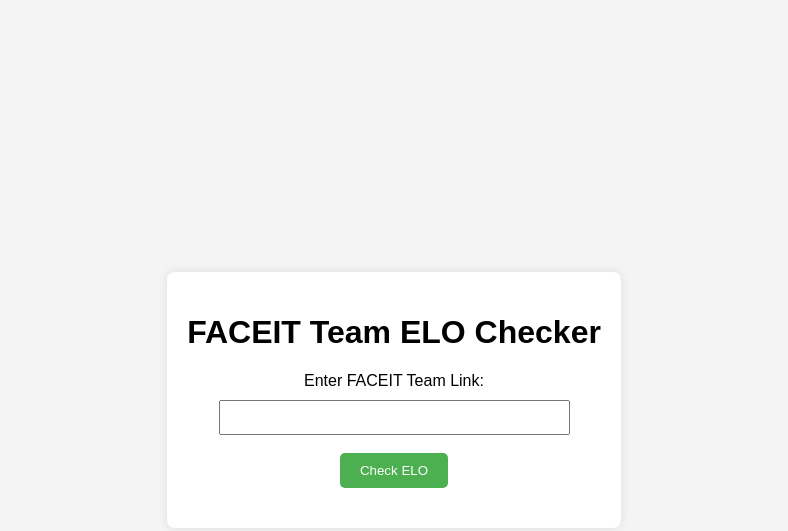
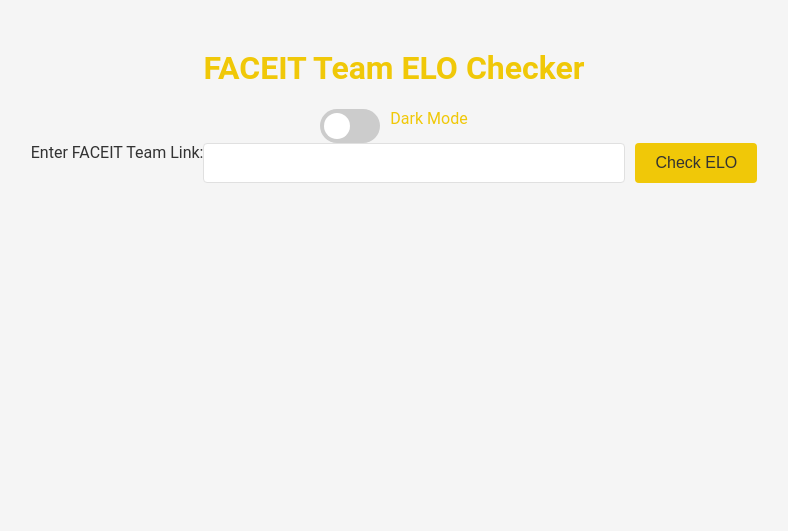
Before and after one commit to Boci1337/faceit-team-inspector, a plain HTML site: page index.html in a window 1280 px wide. Shown: the whole page, without its empty margins (246-1034 px from the left). Drawn offline with Linux system fonts and the light colour scheme.

Commit message:
Added dark mode, changed design.

```diff
--- a/index.html
+++ b/index.html
@@ -9,6 +9,13 @@
 <body>
     <div class="container">
         <h1>FACEIT Team ELO Checker</h1>
+        <div class="dark-mode-toggle">
+          <label class="switch">
+              <input type="checkbox" id="darkModeSwitch">
+              <span class="slider"></span>
+          </label>
+          <span class="switch-text">Dark Mode</span>
+      </div>
         <form id="teamForm">
             <label for="teamLink">Enter FACEIT Team Link:</label><br>
             <input type="text" id="teamLink" name="teamLink" required><br><br>
--- a/script.js
+++ b/script.js
@@ -103,3 +103,11 @@ function displayResults(players) {
         `<p><strong>Average ELO:</strong> ${averageElo}</p>` +
         `<p><strong>Average ELO of Top 5 Players:</strong> ${averageEloTop5}</p>`;
 }
+
+document.getElementById('darkModeSwitch').addEventListener('change', function() {
+    if (this.checked) {
+        document.documentElement.setAttribute('data-theme', 'dark');
+    } else {
+        document.documentElement.setAttribute('data-theme', 'light');
+    }
+});
--- a/styles.css
+++ b/styles.css
@@ -1,54 +1,159 @@
+/* Root for variables */
+:root {
+    --background-light: #f5f5f5;
+    --background-dark: #1c1c1c;
+    --text-light: #333;
+    --text-dark: #ddd;
+    --primary-color-light: #f0c808; /* Pleasant Yellow for light mode */
+    --primary-color-dark: #f4d35e;  /* Softer Yellow for dark mode */
+    --border-color: #e0e0e0;
+}
+
+/* Dark mode variables */
+[data-theme="dark"] {
+    --background-light: #1c1c1c;
+    --text-light: #ddd;
+    --border-color: #333;
+    --primary-color-light: var(--primary-color-dark);
+}
+
 body {
-    font-family: Arial, sans-serif;
-    background-color: #f4f4f4;
-    margin: 0;
-    padding: 0;
+    font-family: 'Roboto', sans-serif;
+    background-color: var(--background-light);
+    color: var(--text-light);
+    padding: 20px;
+    transition: background-color 0.3s, color 0.3s;
+}
+
+h1 {
+    text-align: center;
+    color: var(--primary-color-light);
+}
+
+form {
     display: flex;
     justify-content: center;
-    align-items: center;
-    height: 100vh;
-}
-
-.container {
-    background-color: #fff;
-    padding: 20px;
-    border-radius: 8px;
-    box-shadow: 0 0 10px rgba(0, 0, 0, 0.1);
-    text-align: center;
+    margin-bottom: 20px;
 }
 
 input[type="text"] {
-    width: 80%;
-    padding: 8px;
-    margin-top: 10px;
+    padding: 10px;
+    border: 1px solid var(--border-color);
+    border-radius: 4px;
+    font-size: 16px;
+    flex-grow: 1;
+    max-width: 400px;
 }
 
 button {
     padding: 10px 20px;
-    background-color: #4CAF50;
-    color: white;
+    margin-left: 10px;
+    background-color: var(--primary-color-light);
+    color: #333;  /* Darker text color for better readability on yellow */
     border: none;
-    border-radius: 5px;
+    border-radius: 4px;
     cursor: pointer;
+    font-size: 16px;
+    transition: background-color 0.3s;
 }
 
 button:hover {
-    background-color: #45a049;
-}
-
-#results {
-    margin-top: 20px;
-    text-align: left;
+    background-color: var(--primary-color-dark);
 }
 
 #results ul {
-    list-style-type: none;
+    list-style: none;
+    max-width: 600px;
+    margin: 20px auto;
     padding: 0;
+    border: 1px solid var(--border-color);
+    border-radius: 8px;
+    background-color: var(--background-dark);
 }
 
 #results li {
-    background-color: #f9f9f9;
-    margin: 5px 0;
-    padding: 10px;
-    border-radius: 5px;
+    padding: 15px;
+    border-bottom: 1px solid var(--border-color);
+    transition: background-color 0.3s;
 }
+
+#results li:last-child {
+    border-bottom: none;
+}
+
+#results li a {
+    text-decoration: none;
+    color: var(--primary-color-light);
+    transition: color 0.3s;
+}
+
+#results li a:hover {
+    color: var(--primary-color-dark);
+}
+
+/* Centered Average ELO */
+#results p {
+    text-align: center;
+    font-size: 18px;
+    color: var(--primary-color-light);
+    margin-top: 10px;
+}
+
+/* Lightswitch-style dark mode toggle */
+.dark-mode-toggle {
+    display: flex;
+    justify-content: center;
+    margin-top: 20px;
+}
+
+.switch {
+    position: relative;
+    display: inline-block;
+    width: 60px;
+    height: 34px;
+}
+
+.switch input {
+    opacity: 0;
+    width: 0;
+    height: 0;
+}
+
+.slider {
+    position: absolute;
+    cursor: pointer;
+    top: 0;
+    left: 0;
+    right: 0;
+    bottom: 0;
+    background-color: #ccc;
+    transition: .4s;
+    border-radius: 34px;
+}
+
+.slider:before {
+    position: absolute;
+    content: "";
+    height: 26px;
+    width: 26px;
+    left: 4px;
+    bottom: 4px;
+    background-color: white;
+    transition: .4s;
+    border-radius: 50%;
+}
+
+input:checked + .slider {
+    background-color: var(--primary-color-light);
+}
+
+input:checked + .slider:before {
+    transform: translateX(26px);
+}
+
+/* Dark mode text for switch */
+.switch-text {
+    margin-left: 10px;
+    font-size: 16px;
+    color: var(--primary-color-light);
+}
```
